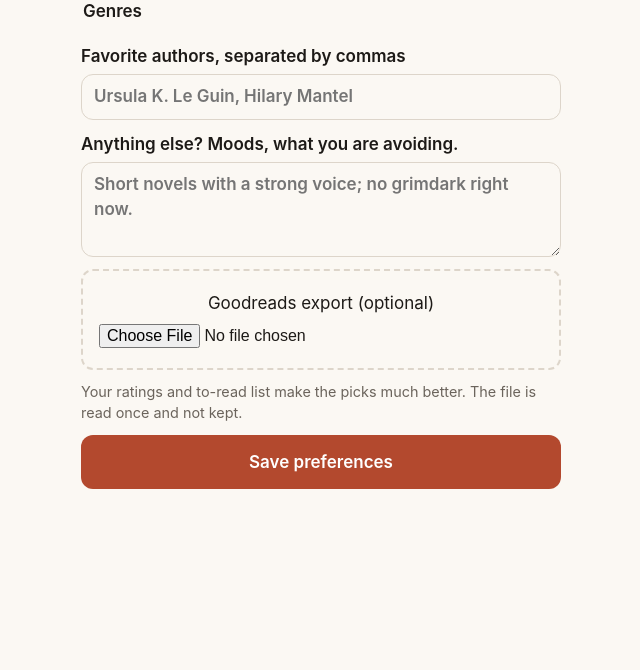
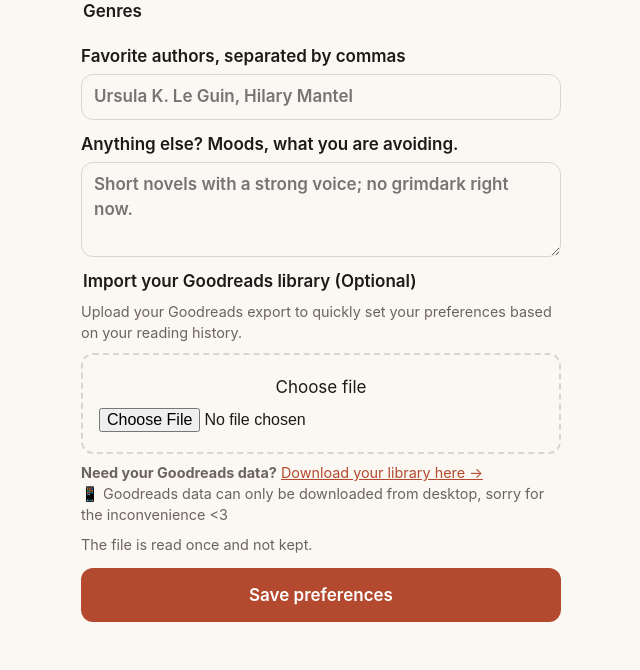
Before and after one commit to MarinaWyss/ShelfScanner, a Python web app: template src/shelfscanner/web/templates/preferences.html in a window 1280 px wide. Shown: the part 146-816 px from the top of the page, without its empty margins (319-959 px from the left). Before the commit the page ends 635 px from the top, so only its background shows below. Run offline with Jinja, Linux system fonts and the light colour scheme; the template is opened without the code that fills it, so the values that code supplies are empty.

Commit message:
Preferences: the original's Goodreads import wording and download link

```diff
--- a/src/shelfscanner/web/templates/base.html
+++ b/src/shelfscanner/web/templates/base.html
@@ -62,6 +62,8 @@
   .retry button { padding: .55rem .9rem; font-size: .95rem; }
   fieldset { border: 0; padding: 0; margin: 0; }
   legend { font-weight: 600; margin-bottom: .5rem; }
+  .goodreads { display: grid; gap: .6rem; }
+  .goodreads a { color: var(--accent); }
   .chips { display: flex; flex-wrap: wrap; gap: .5rem; }
   .chip { display: inline-flex; align-items: center; gap: .35rem; padding: .45rem .8rem; border: 1px solid var(--line);
           border-radius: 2rem; cursor: pointer; font-size: .95rem; }
--- a/src/shelfscanner/web/templates/preferences.html
+++ b/src/shelfscanner/web/templates/preferences.html
@@ -22,11 +22,17 @@
     <label class="field">Anything else? Moods, what you are avoiding.
       <textarea name="free_text" rows="3" placeholder="Short novels with a strong voice; no grimdark right now.">{{ free_text }}</textarea>
     </label>
-    <label class="picker">
-      Goodreads export (optional)
-      <input type="file" name="goodreads" accept=".csv,text/csv">
-    </label>
-    <p class="hint" id="import-note">{% if import_note %}{{ import_note }}{% else %}Your ratings and to-read list make the picks much better. The file is read once and not kept.{% endif %}</p>
+    <fieldset class="goodreads">
+      <legend>Import your Goodreads library (Optional)</legend>
+      <p class="hint">Upload your Goodreads export to quickly set your preferences based on your reading history.</p>
+      <label class="picker">
+        Choose file
+        <input type="file" name="goodreads" accept=".csv,text/csv">
+      </label>
+      <p class="hint"><strong>Need your Goodreads data?</strong> <a href="https://www.goodreads.com/review/import" target="_blank" rel="noopener noreferrer">Download your library here →</a><br>
+        📱 Goodreads data can only be downloaded from desktop, sorry for the inconvenience &lt;3</p>
+      <p class="hint" id="import-note">{% if import_note %}{{ import_note }}{% else %}The file is read once and not kept.{% endif %}</p>
+    </fieldset>
     <button type="submit" id="prefs-save">Save preferences</button>
   </form>
   {% if first %}
```
Also changed, not shown: docs/specs/web.md (+3 -1 lines).
